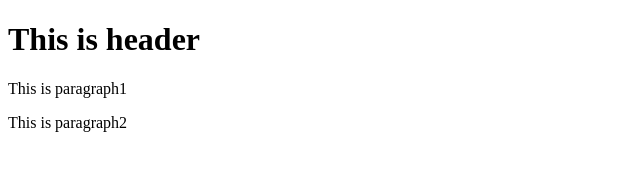
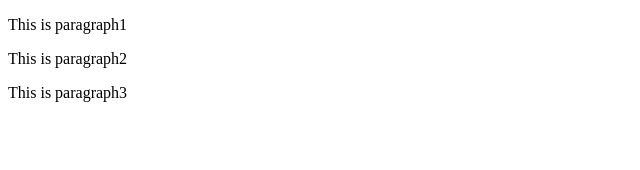
Before and after one commit to NuchX/sample_git2, a plain HTML site: page index.html in a window 1280 px wide. Shown: the whole page, without its empty margins (0-640 px from the left). Drawn offline with Linux system fonts and the light colour scheme.

Commit message:
new first version

```diff
--- a/index.html
+++ b/index.html
@@ -2,8 +2,8 @@
 <html lang="en">
 <head><title>Sample Git</title></head>
 <body>
-<h1>This is header</h1>
 <p>This is paragraph1</p>
 <p>This is paragraph2</p>
+<p>This is paragraph3</p>
 <body>
 </html>
```
